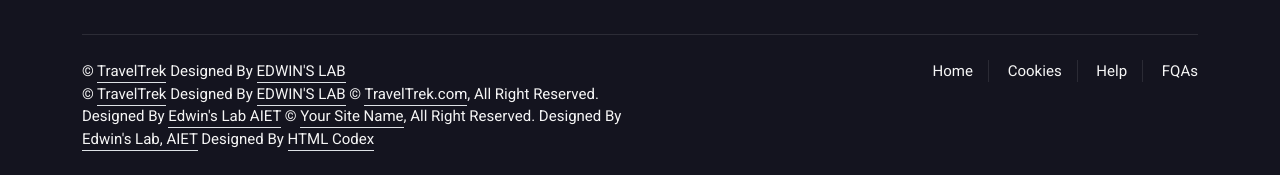
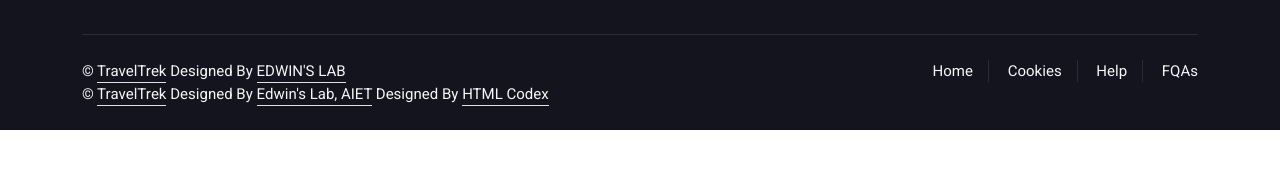
Before and after one commit to G0wda/TravelTrek, a website with bundled scripts: page about.html in a window 1280 px wide. Shown: the part 2192-2367 px from the top of the page. After the commit the page ends 2322 px from the top, so only its background shows below. Built offline with nearby package versions, Linux system fonts and the light colour scheme.

Commit message:
some major changes

```diff
--- a/about.html
+++ b/about.html
@@ -309,15 +309,9 @@
 
                         &copy; <a class="border-bottom" href="#">TravelTrek</a>
 
-                        <!--/*** This template is free as long as you keep the footer author’s credit link/attribution link/backlink. If you'd like to use the template without the footer author’s credit link/attribution link/backlink, you can purchase the Credit Removal License from "https://htmlcodex.com/credit-removal". Thank you for your support. ***/-->
-                        Designed By <a class="border-bottom" href="https://htmlcodex.com">EDWIN'S LAB</a>
 
-                        &copy; <a class="border-bottom" href="#">TravelTrek.com</a>, All Right Reserved.
 
-                        <!--/*** This template is free as long as you keep the footer author’s credit link/attribution link/backlink. If you'd like to use the template without the footer author’s credit link/attribution link/backlink, you can purchase the Credit Removal License from "https://htmlcodex.com/credit-removal". Thank you for your support. ***/-->
-                        Designed By <a class="border-bottom" >Edwin's Lab AIET</a>
 
-                        &copy; <a class="border-bottom" href="#">Your Site Name</a>, All Right Reserved.
 
                         <!--/*** This template is free as long as you keep the footer author’s credit link/attribution link/backlink. If you'd like to use the template without the footer author’s credit link/attribution link/backlink, you can purchase the Credit Removal License from "https://htmlcodex.com/credit-removal". Thank you for your support. ***/-->
 
```
